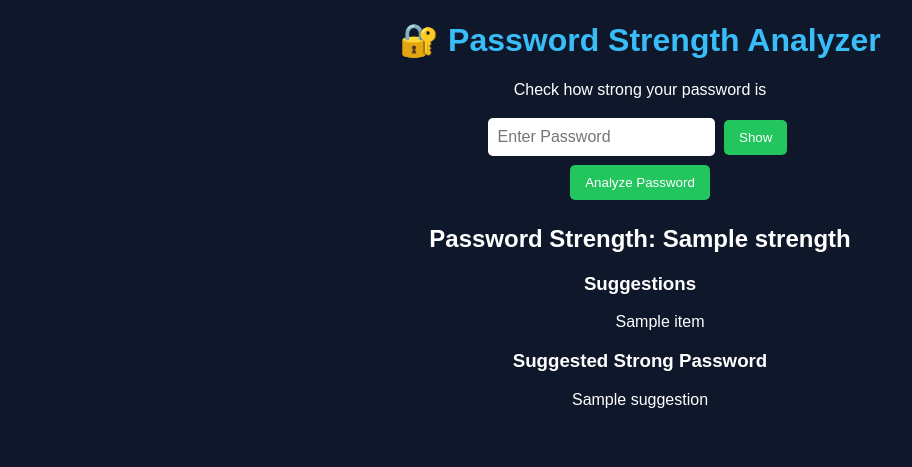
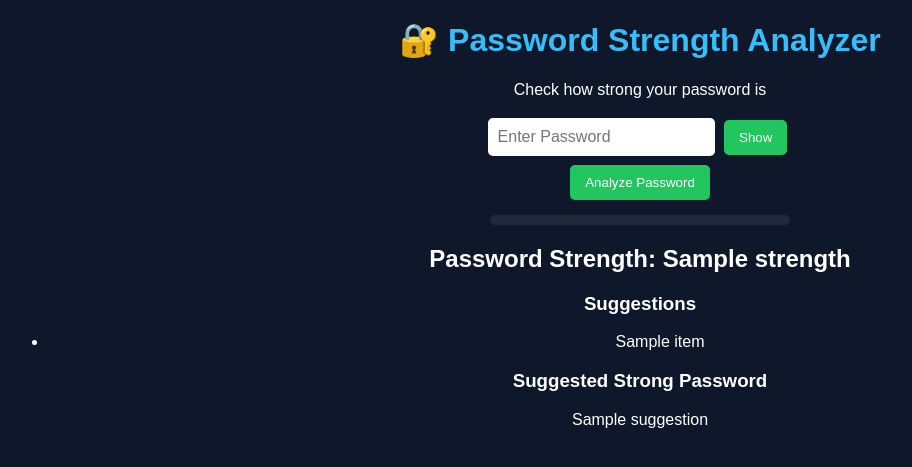
Before and after one commit to Bhavesh979/password-analyzer, a Flask app: template templates/index.html in a window 1280 px wide. Shown: the top 467 px of the page, without its empty margins (0-912 px from the left). Run offline with Flask 3, Linux system fonts and the light colour scheme; the template is opened without the code that fills it: most values are stand-ins (such as "Sample title", 1, 10 or a date in 2020).

Commit message:
Update CSS styles for body and strength bar
Refactor CSS styles for body and strength bar.

```diff
--- a/static/style.css
+++ b/static/style.css
@@ -1,5 +1,5 @@
 body{
-font-family: Arial, sans-serif;
+font-family:Arial;
 background:#0f172a;
 color:white;
 text-align:center;
@@ -30,34 +30,17 @@ button:hover{
 background:#16a34a;
 }
 
-ul{
-list-style:none;
+.strength-container{
+width:300px;
+height:10px;
+background:#1e293b;
+margin:10px auto;
+border-radius:10px;
 }
 
-.strength-bar{
-width:300px;
+#strength-bar{
 height:10px;
-background:#444;
-margin:10px auto;
-border-radius:5px;
+width:0%;
+border-radius:10px;
+transition:0.3s;
 }
-
-.strength{
-height:10px;
-border-radius:5px;
-}
-
-.Weak{
-width:33%;
-background:red;
-}
-
-.Moderate{
-width:66%;
-background:orange;
-}
-
-.Strong{
-width:100%;
-background:green;
-}
```
